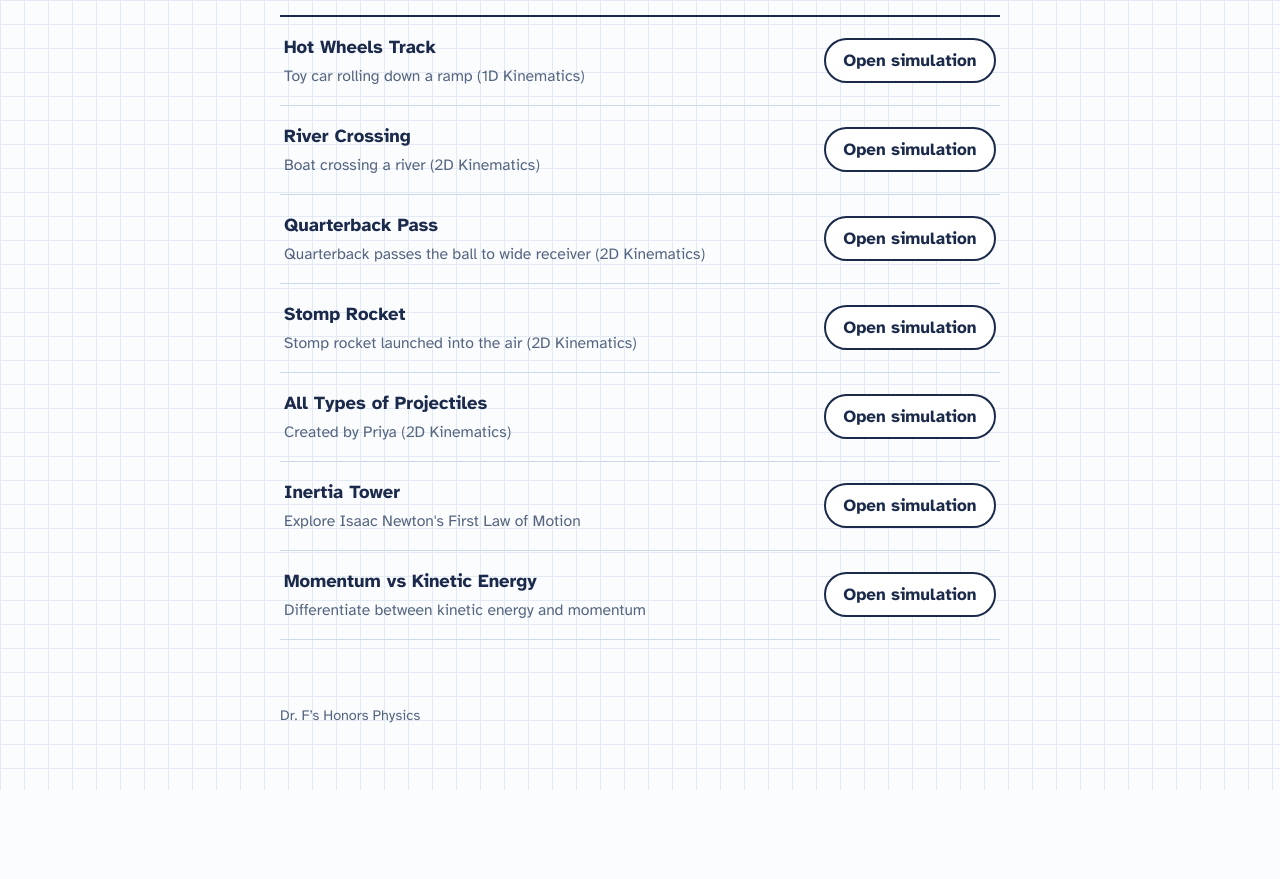
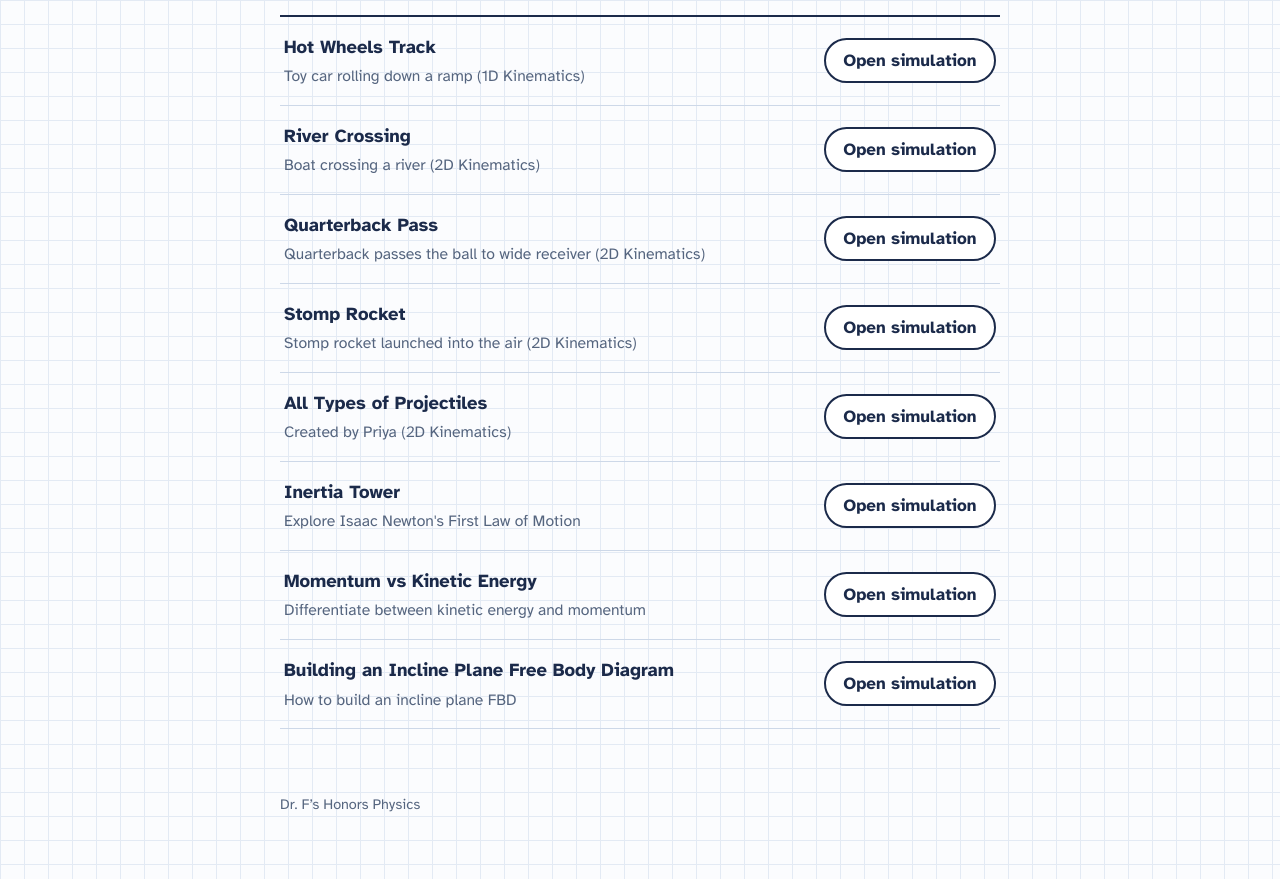
Before and after one commit to jfossella-sys/physics-simulations, a plain HTML site: page index.html in a window 1280 px wide. Shown: the part 336-1215 px from the top of the page. Before the commit the page ends 1126 px from the top, so only its background shows below. Drawn offline with nearby package versions, Linux system fonts and the light colour scheme.

Commit message:
Update index.html

```diff
--- a/index.html
+++ b/index.html
@@ -132,6 +132,7 @@
     { file: "PM_projectile-lab.html", title: "All Types of Projectiles", about: "Created by Priya (2D Kinematics)" },
     { file: "Inertia_Tower_Lab_v2_download.html", title: "Inertia Tower", about: "Explore Isaac Newton's First Law of Motion" },
     { file: "baseball_catch_ke_momentum.html", title: "Momentum vs Kinetic Energy", about: "Differentiate between kinetic energy and momentum" },
+    { file: "incline-fbd-guide.html", title: "Building an Incline Plane Free Body Diagram", about: "How to build an incline plane FBD" },
   ];
   /* ======================= END OF LIST ======================= */
 
```
